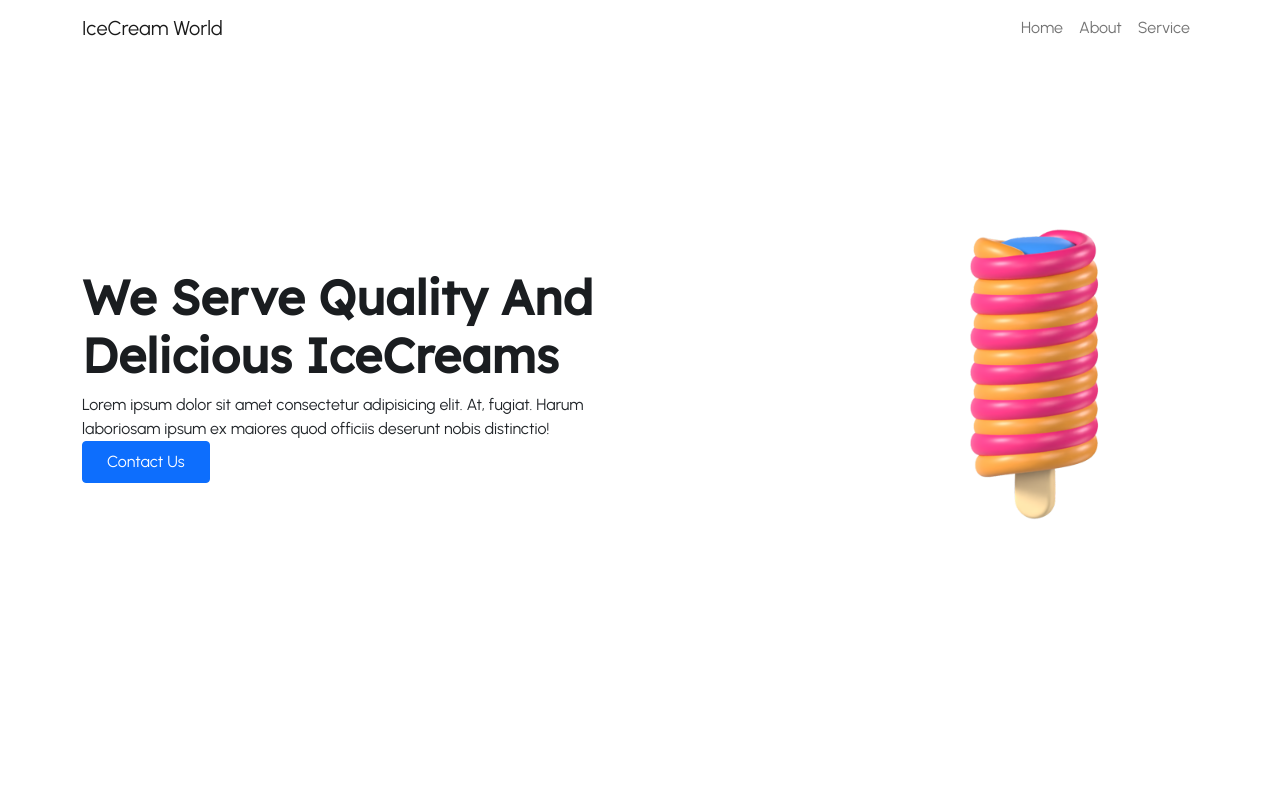
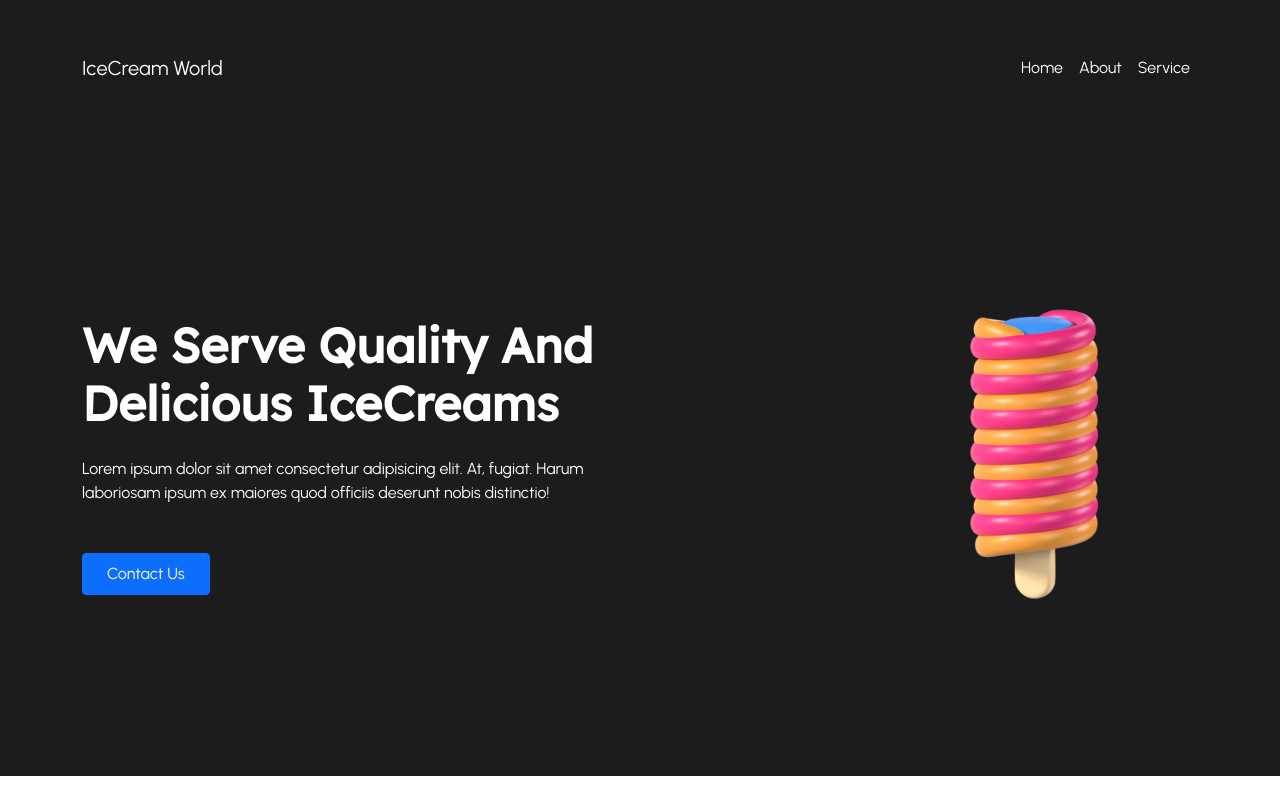
Before and after one commit to Ruchitn21/Ruchitn21.github.io, a plain HTML site: page index.html in a window 1280 px wide. Drawn offline with nearby package versions, Linux system fonts and the light colour scheme.

Commit message:
Changed UI

```diff
--- a/index.html
+++ b/index.html
@@ -10,9 +10,9 @@
 <body>
 
     <!-- Navbar Section -->
-    <nav class="navbar navbar-expand-lg navbar-light bg-white">
+    <nav class="navbar navbar-expand-lg bg-color py-5 pt-lg-5">
         <div class="container">
-          <a class="navbar-brand" href="#">IceCream World</a>
+          <a class="navbar-brand text-white" href="#">IceCream World</a>
           <button class="navbar-toggler" type="button" data-bs-toggle="collapse" data-bs-target="#navbarSupportedContent" aria-controls="navbarSupportedContent" aria-expanded="false" aria-label="Toggle navigation">
             <span class="navbar-toggler-icon"></span>
           </button>
@@ -40,8 +40,9 @@
         <div class="container">
             <div class="row">
                 <div class="col-12 col-md-12 col-lg-6 d-flex flex-column justify-content-center align-items-lg-start">
-                    <h1 class="text-capitalize fw-bolder"> We Serve Quality and Delicious IceCreams</h1>
-                    <p> Lorem ipsum dolor sit amet consectetur adipisicing elit. At, fugiat. Harum laboriosam ipsum ex maiores quod officiis deserunt nobis distinctio!</p>
+                    <h1 class="text-capitalize fw-bolder text-white"> We Serve Quality and Delicious IceCreams</h1>
+                    <p class="mt-3 mb-5 para-width text-dark text-white"> Lorem ipsum dolor sit amet consectetur adipisicing elit. At, fugiat.
+                      Harum laboriosam ipsum ex maiores quod officiis deserunt nobis distinctio!</p>
 
                     <div class="text-center w-100 text-md-start">
                         <button class="text-capitalize btn btn-primary px-4 py-2" data-bs-toggle="tooltip" data-bs-title="Contact Us">contact us</button>
--- a/style.css
+++ b/style.css
@@ -49,6 +49,14 @@ li {
     list-style-type: none;
 }
 
+.nav-link {
+    color: var(--bs-main-color);
+}
+
+.nav-link:hover {
+    color: var(--secondary-color);
+}
+
 
 /* hero section start */
 
@@ -63,6 +71,10 @@ li {
     position: relative;
 }
 
+.bg-color {
+    background-color: var(--bs-dark-primary);
+}
+
 img {
 
     height: auto;
```
